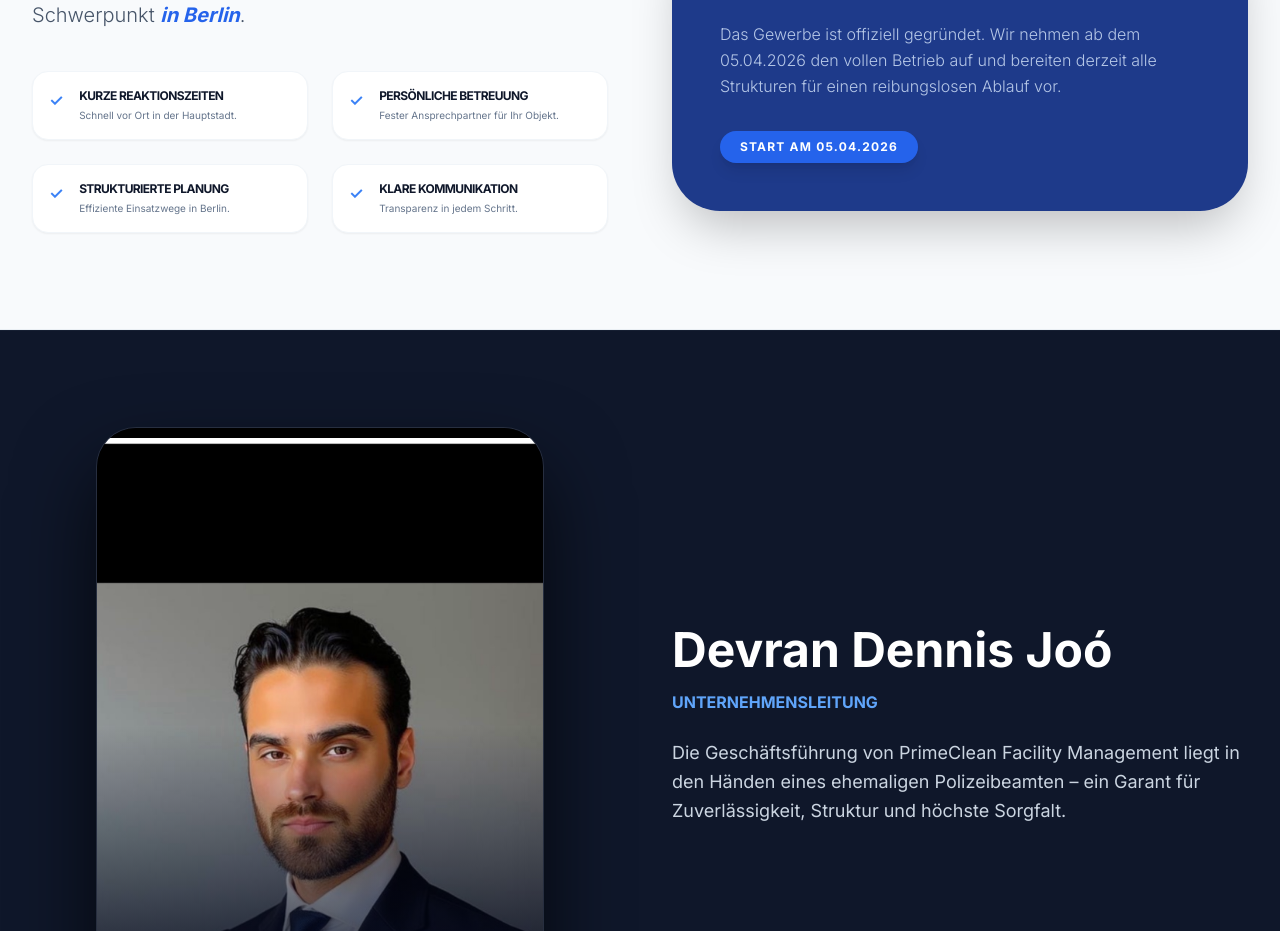
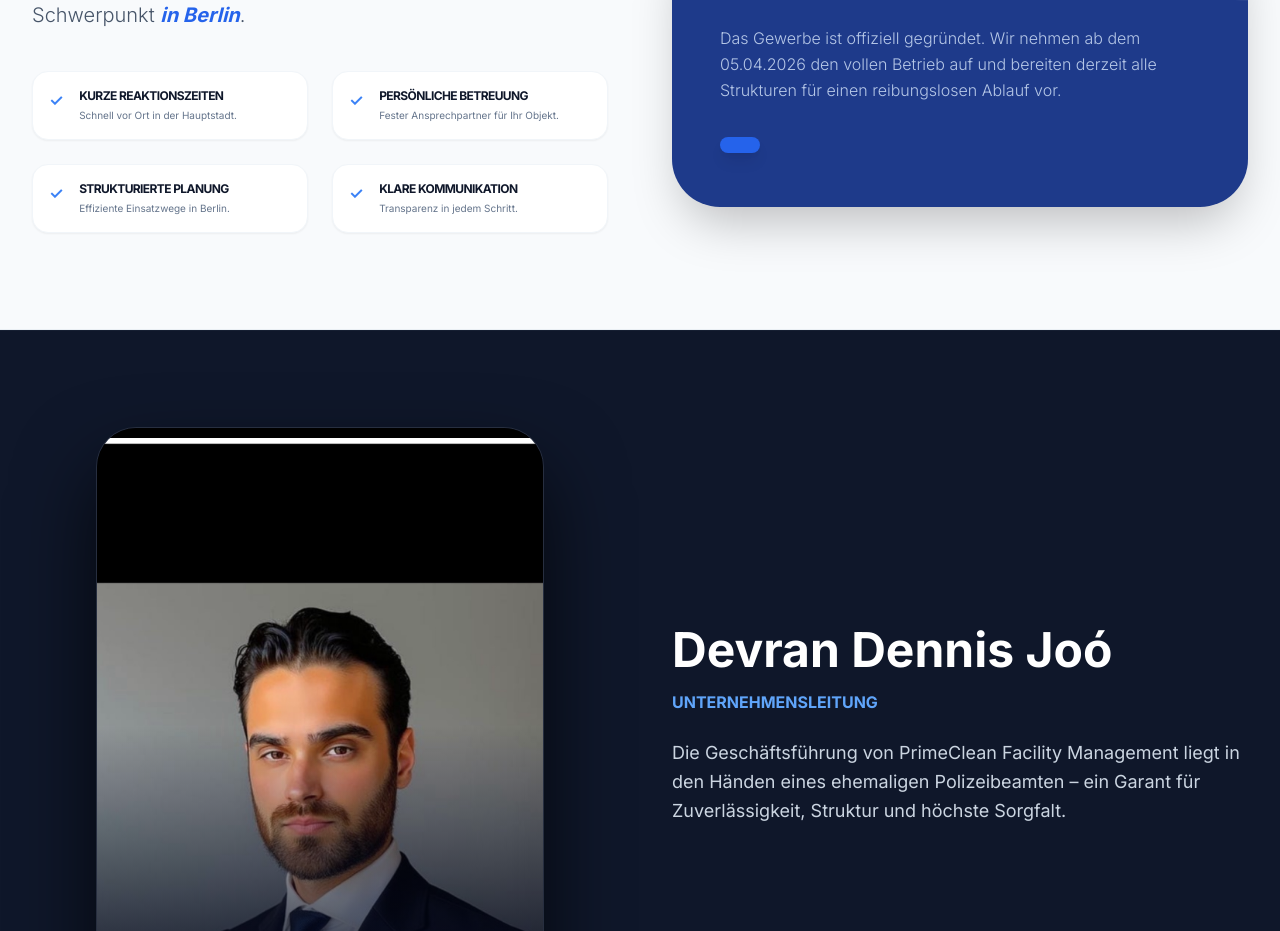
Before and after one commit to DevooLive44/prime-clean-live, a React (Vite) app: page / in a window 1280 px wide. Shown: the part 1085-2016 px from the top of the page. Built offline with nearby package versions, Linux system fonts and the light colour scheme.

Commit message:
Update App.tsx

```diff
--- a/App.tsx
+++ b/App.tsx
@@ -48,7 +48,7 @@ const App: React.FC = () => {
                   Das Gewerbe ist offiziell gegründet. Wir nehmen ab dem 05.04.2026 den vollen Betrieb auf und bereiten derzeit alle Strukturen für einen reibungslosen Ablauf vor.
                 </p>
                 <div className="inline-block px-5 py-2 bg-blue-600 rounded-full text-xs font-black uppercase tracking-widest shadow-lg">
-                  Start am 05.04.2026
+
                 </div>
               </div>
             </div>
```
